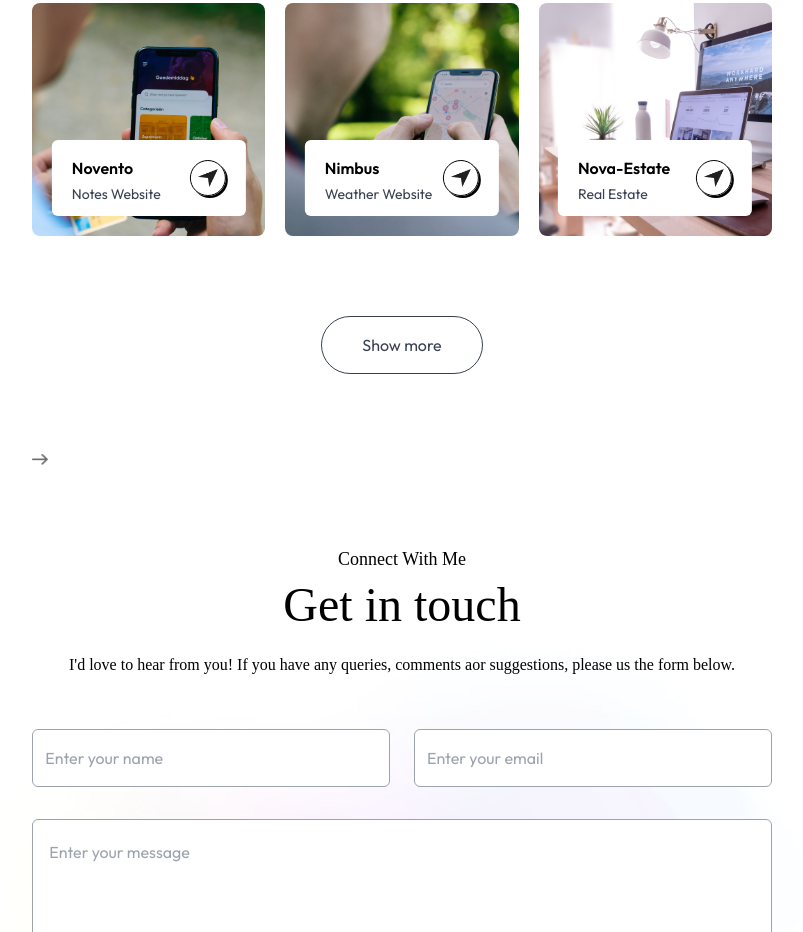
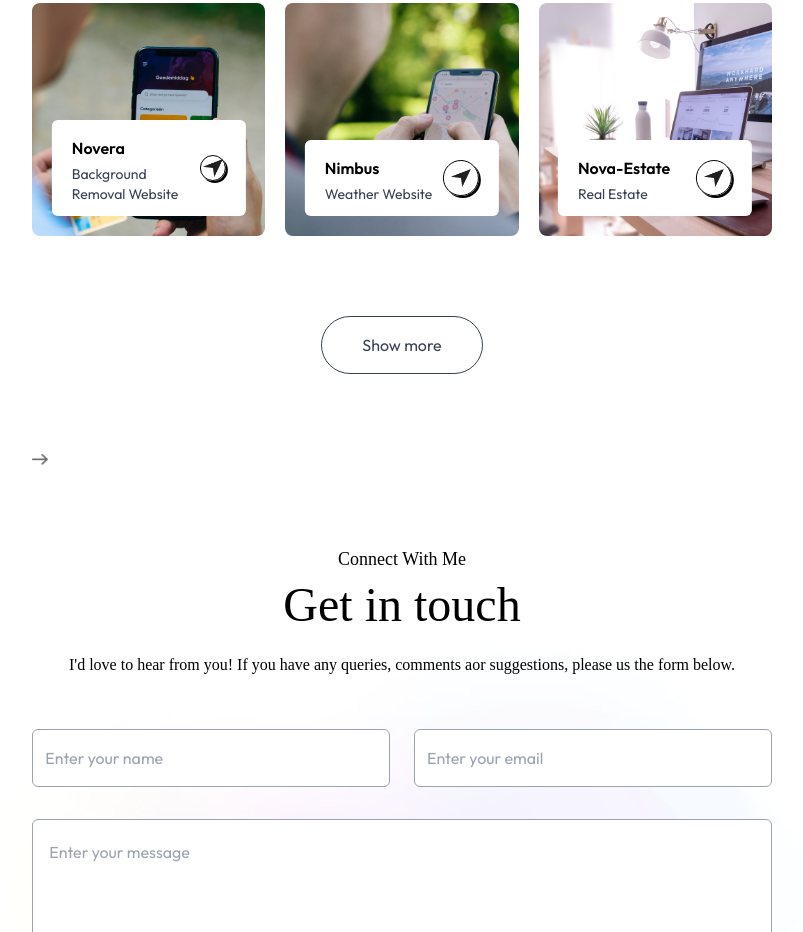
Before and after one commit to AbhigyanLabs/Portfolio, a website: page index.html in a window 1280 px wide. Shown: the part 2536-3468 px from the top of the page, without its empty margins (238-1041 px from the left). Drawn offline with nearby package versions, Linux system fonts and the light colour scheme; files whose address does not match are found by name; a web font is replaced by a local one.

Commit message:
projects change

```diff
--- a/index.html
+++ b/index.html
@@ -249,10 +249,10 @@
                     <div
                         class="bg-white w-10/12 rounded-md absolute bottom-5 left-1/2 -translate-x-1/2 py-3 px-5 flex items-center justify-between duration-500 group-hover:bottom-7">
                         <div>
-                            <h2 class="font-semibold">Novento</h2>
-                            <p class="text-sm text-gray-700">Notes Website</p>
+                            <h2 class="font-semibold">Novera</h2>
+                            <p class="text-sm text-gray-700">Background Removal Website</p>
                         </div>
-                        <a href="https://github.com/AbhigyanLabs/Notes-App" target="_blank" rel="noopener noreferrer"
+                        <a href="https://novera-seven.vercel.app" target="_blank" rel="noopener noreferrer"
                             class="border rounded-full border-black w-9 aspect-square flex items-center justify-center shadow-[2px_2px_0_#000] group-hover:bg-lime-300 transition">
                             <img src="./images/send-icon.png" alt="" class="w-5" />
                         </a>
```
